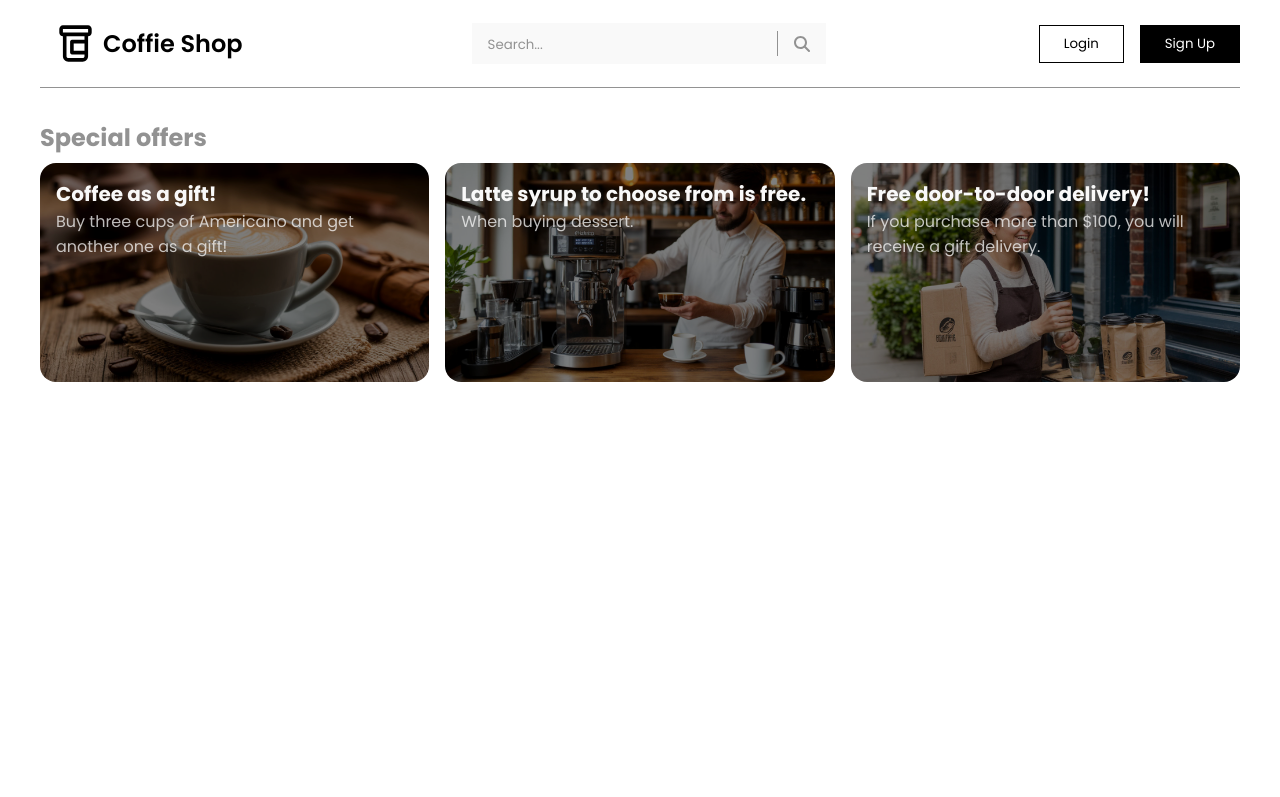
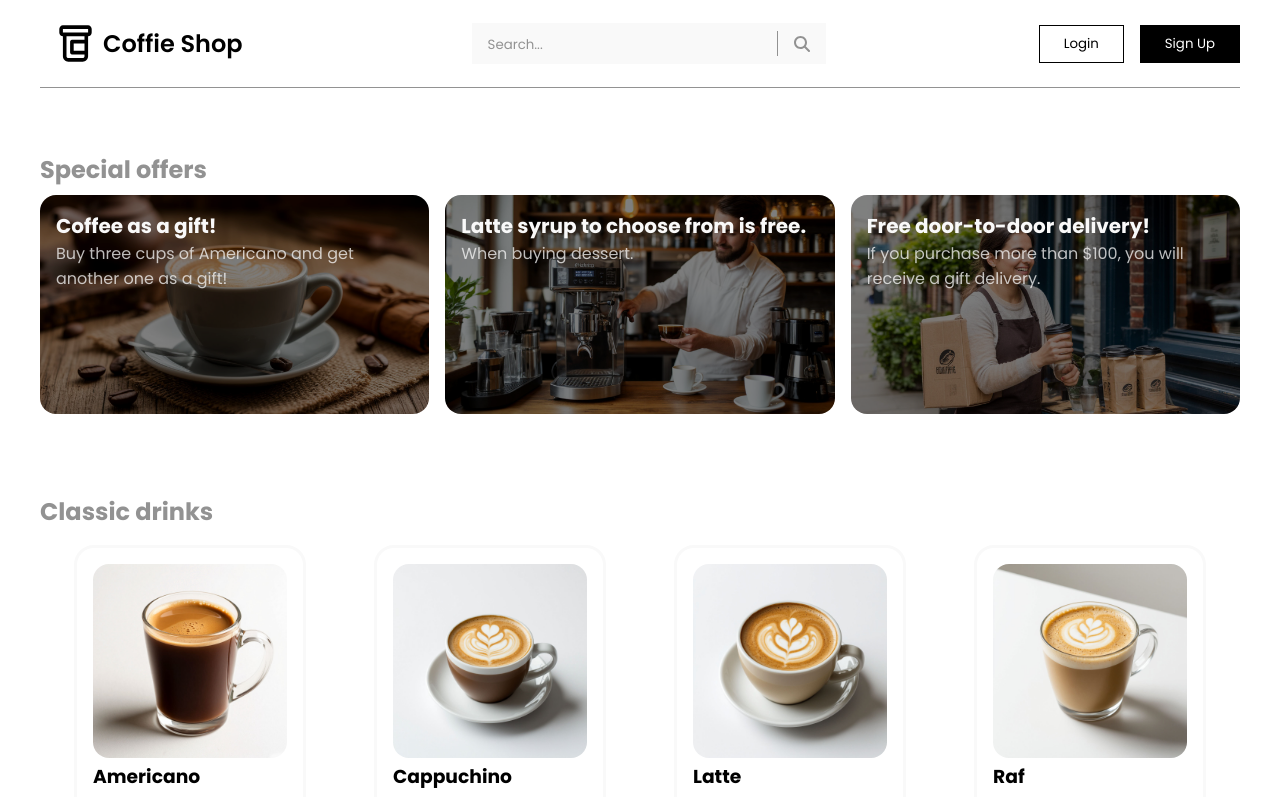
Before and after one commit to AndBelkin/shop-app, a React (Vite) app: page / in a window 1280 px wide. Shown: the top 797 px of the page. Built offline with nearby package versions, Linux system fonts and the light colour scheme.

Commit message:
created Menu

```diff
--- a/src/pages/menu/Menu.css
+++ b/src/pages/menu/Menu.css
@@ -0,0 +1,5 @@
+.menu {
+  max-width: 1200px;
+  width: 100%;
+  margin: 2rem auto;
+}
--- a/src/pages/menu/Menu.tsx
+++ b/src/pages/menu/Menu.tsx
@@ -1,10 +1,13 @@
 import type { FC } from "react";
 import PromoList from "../../layouts/promo/PromoList";
+import MenuList from "../../layouts/menu-list/MenuList";
+import "./Menu.css";
 
 const Menu: FC = () => {
   return (
     <main className="menu">
       <PromoList />
+      <MenuList />
     </main>
   );
 };
```
